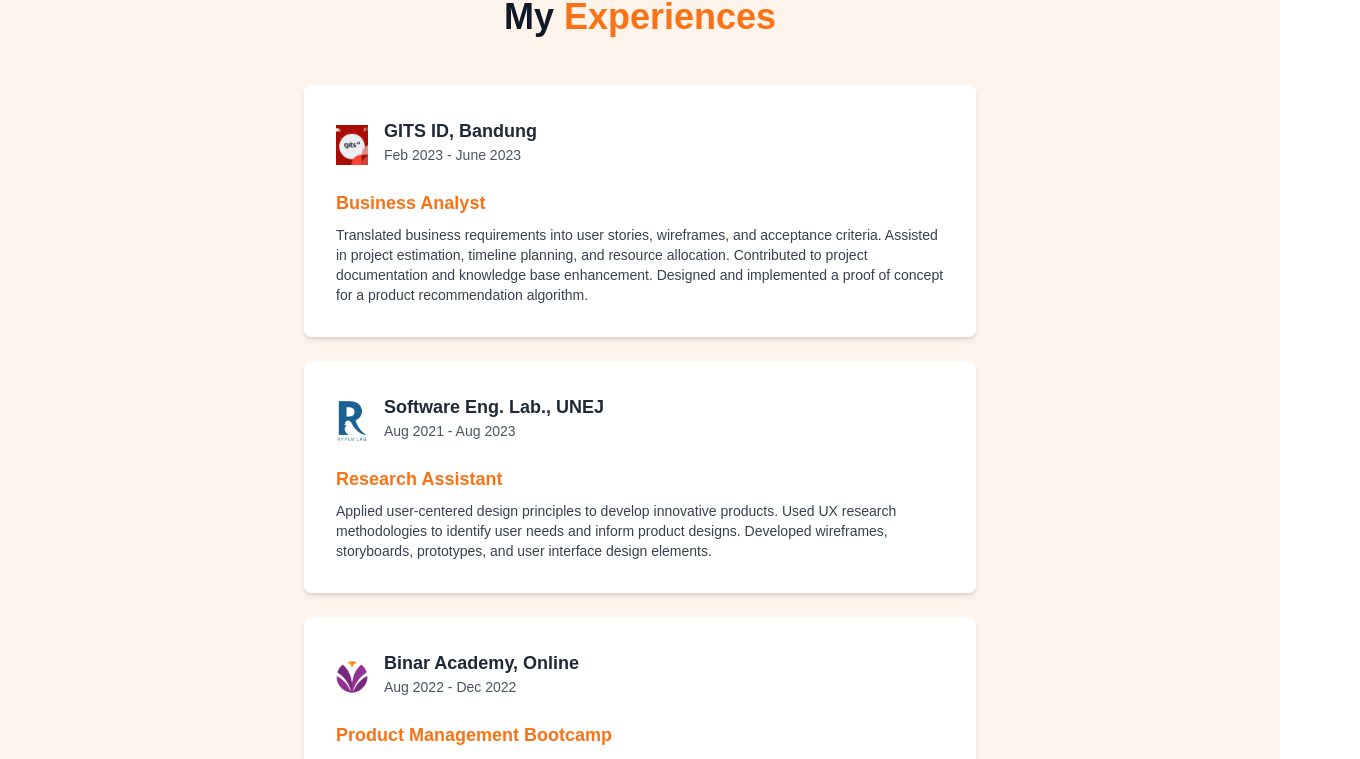
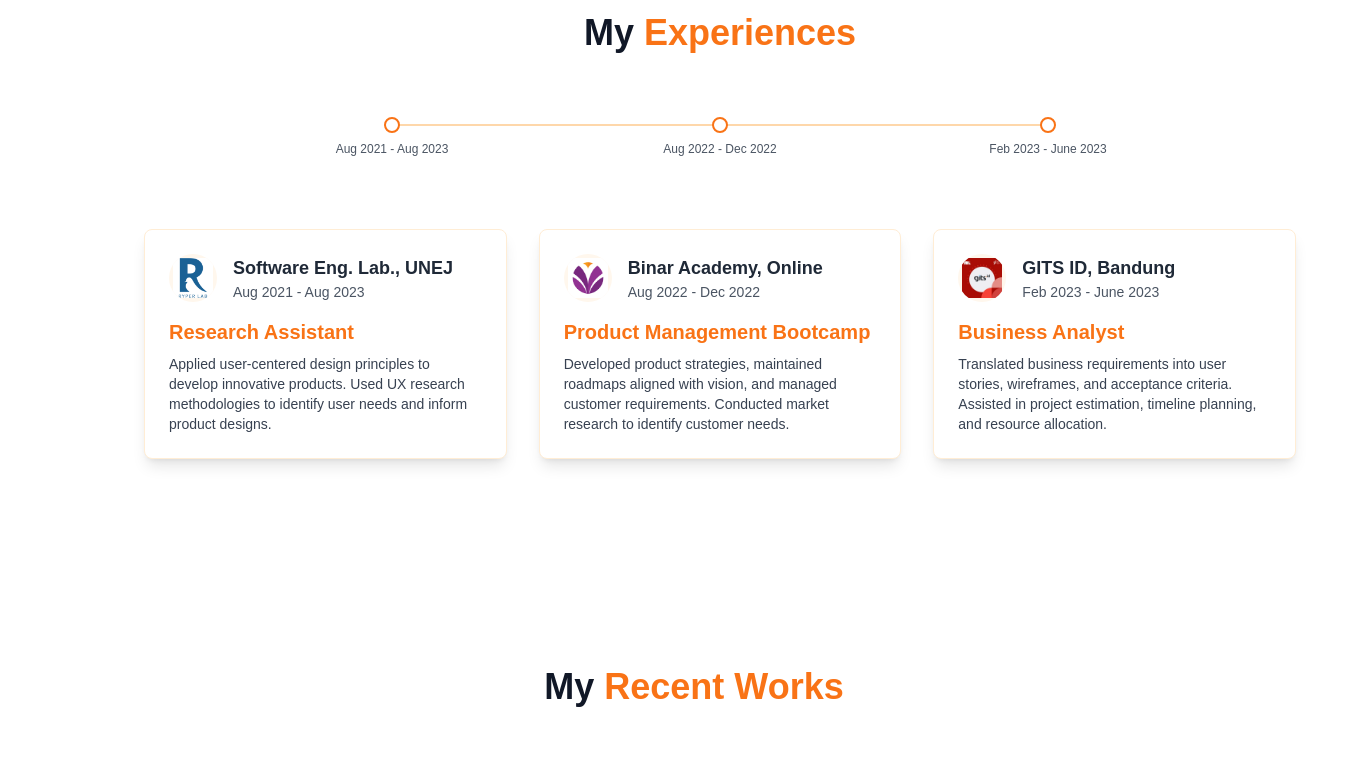
Before and after one commit to syhrezz/Portfolio, a React (Create React App) app: page / in a window 1280 px wide. Shown: the part 1358-2117 px from the top of the page, 1360 px wide, since content can reach past the window. Built offline with nearby package versions, Linux system fonts and the light colour scheme.

Commit message:
improve the experiences section

```diff
--- a/src/components/newExperience.jsx
+++ b/src/components/newExperience.jsx
@@ -7,25 +7,25 @@ import './index.css';
 
 const experiences = [
   {
-    company: "GITS ID, Bandung", // Update from picture
-    period: "Feb 2023 - June 2023",
-    role: "Business Analyst", // Update from picture
-    description: "Translated business requirements into user stories, wireframes, and acceptance criteria. Assisted in project estimation, timeline planning, and resource allocation. Contributed to project documentation and knowledge base enhancement. Designed and implemented a proof of concept for a product recommendation algorithm.",
-    icon: gitsImage
-  },
-  {
-    company: "Software Eng. Lab., UNEJ", // Update from picture
+    company: "Software Eng. Lab., UNEJ",
     period: "Aug 2021 - Aug 2023",
-    role: "Research Assistant", // Update from picture
-    description: "Applied user-centered design principles to develop innovative products. Used UX research methodologies to identify user needs and inform product designs. Developed wireframes, storyboards, prototypes, and user interface design elements.",
+    role: "Research Assistant",
+    description: "Applied user-centered design principles to develop innovative products. Used UX research methodologies to identify user needs and inform product designs.",
     icon: rplImage
   },
   {
-    company: "Binar Academy, Online", // Update from picture
+    company: "Binar Academy, Online",
     period: "Aug 2022 - Dec 2022",
-    role: "Product Management Bootcamp", // Update from picture (assuming it's a program name)
-    description: "Developed product strategies, maintained roadmaps aligned with vision, and managed customer requirements. Conducted market research to identify customer needs and competitor offerings. Managed product development projects to ensure timely delivery.",
+    role: "Product Management Bootcamp",
+    description: "Developed product strategies, maintained roadmaps aligned with vision, and managed customer requirements. Conducted market research to identify customer needs.",
     icon: binarImage
+  },
+  {
+    company: "GITS ID, Bandung",
+    period: "Feb 2023 - June 2023",
+    role: "Business Analyst",
+    description: "Translated business requirements into user stories, wireframes, and acceptance criteria. Assisted in project estimation, timeline planning, and resource allocation.",
+    icon: gitsImage
   }
 ];
 
@@ -33,75 +33,90 @@ const NewExperience = () => {
   const [hoveredIndex, setHoveredIndex] = useState(null);
 
   return (
-    <section id="experience" className="bg-FFF4EB to-white pt-8 pb-20 sm:pt-16 sm:pb-28 font-poppins">
-      <div className="container mx-auto px-4 sm:px-6 lg:px-8">
+    <section id="experience" className="bg-gradient-to-b from-FFF4EB to-white py-20 font-poppins">
+      <div className="container sm:ml-20 md:ml-20 px-4 ">
         <motion.h1
-          className="text-3xl sm:text-4xl lg:text-5xl font-bold text-center text-gray-900 mb-8 sm:mb-12"
+          className="text-4xl font-bold text-center text-gray-900 mb-16"
           initial={{ opacity: 0, y: -50 }}
           animate={{ opacity: 1, y: 0 }}
           transition={{ duration: 0.5 }}
         >
           My <span className="text-orange-500">Experiences</span>
         </motion.h1>
-        <div className="space-y-6">
+
+        <div className="hidden lg:block relative mb-24 max-w-2xl mx-auto">
+          <div className="absolute top-1/2 left-0 right-0 h-0.5 bg-orange-200 transform -translate-y-1/2"></div>
+
+          <div className="flex justify-between items-center relative">
+            {experiences.map((exp, index) => (
+              <motion.div
+                key={index}
+                className="relative flex flex-col items-center"
+                initial={{ opacity: 0, y: 20 }}
+                animate={{ opacity: 1, y: 0 }}
+                transition={{ duration: 0.5, delay: index * 0.2 }}
+              >
+                <motion.div
+                  className="w-4 h-4 bg-white border-2 border-orange-500 rounded-full z-10 relative"
+                  whileHover={{ scale: 1.2 }}
+                  transition={{ duration: 0.2 }}
+                >
+                  <motion.div
+                    className="absolute inset-0 bg-orange-500 rounded-full"
+                    initial={{ scale: 0 }}
+                    animate={{ scale: hoveredIndex === index ? 1 : 0 }}
+                    transition={{ duration: 0.3 }}
+                  />
+                </motion.div>
+                <motion.div
+                  className="absolute top-6 text-xs font-medium text-gray-600 whitespace-nowrap"
+                  initial={{ opacity: 0, y: -10 }}
+                  animate={{ opacity: 1, y: 0 }}
+                  transition={{ duration: 0.3, delay: index * 0.2 + 0.3 }}
+                >
+                  {exp.period}
+                </motion.div>
+              </motion.div>
+            ))}
+          </div>
+        </div>
+
+        <div className="grid grid-cols-1 md:grid-cols-2 lg:grid-cols-3 gap-8 max-w-6xl mx-auto">
           {experiences.map((exp, index) => (
             <motion.div
               key={index}
-              className="flex flex-col sm:flex-row items-start max-w-full sm:max-w-2xl mx-auto"
-              initial={{ opacity: 0, x: index % 2 === 0 ? -50 : 50 }}
-              animate={{ opacity: 1, x: 0 }}
+              className="w-full"
+              initial={{ opacity: 0, y: 50 }}
+              animate={{ opacity: 1, y: 0 }}
               transition={{ duration: 0.5, delay: index * 0.2 }}
               onMouseEnter={() => setHoveredIndex(index)}
               onMouseLeave={() => setHoveredIndex(null)}
             >
-              <div className="bg-white shadow-md rounded-lg p-8 sm:p-12 w-full">
+              <div className="bg-white shadow-lg rounded-lg p-6 h-full border border-orange-100 hover:border-orange-300 transition-colors duration-300">
                 <div className="flex items-center mb-4">
-                  <div className="w-8 h-8 bg-gray-200 rounded-full flex items-center justify-center mr-4">
+                  <div className="w-12 h-12 bg-orange-50 rounded-full flex items-center justify-center mr-4 overflow-hidden">
                     <img
-                      src={exp.icon} // Use the icon value from the experiences array
-                      alt={`${exp.company} Icon`} // Use the company name for alt text
+                      src={exp.icon}
+                      alt={`${exp.company} Icon`}
                       className="w-10 h-10 object-cover"
                     />
                   </div>
-                  <div className="flex-grow">
-                    {index === 1 ? (
-                      <div className="text-left">
-                        <motion.h2
-                          className="text-lg sm:text-xl font-semibold text-gray-800"
-                          whileHover={{ scale: 1.05 }}
-                        >
-                          {exp.company}
-                        </motion.h2>
-                        <p className="text-sm sm:text-base text-gray-600 mb-2 text-left">{exp.period}</p>
-                      </div>
-                    ) : (
-                      <div>
-                        <motion.h2
-                          className="text-lg sm:text-xl font-semibold text-gray-800"
-                          whileHover={{ scale: 1.05 }}
-                        >
-                          {exp.company}
-                        </motion.h2>
-                        <p className="text-sm sm:text-base text-gray-600 mb-2">{exp.period}</p>
-                      </div>
-                    )}
+                  <div>
+                    <h2 className="text-lg font-semibold text-gray-800">{exp.company}</h2>
+                    <p className="text-sm text-gray-600">{exp.period}</p>
                   </div>
                 </div>
-                <motion.h3
-                  className="text-lg sm:text-xl font-semibold text-orange-500 mb-2"
-                  whileHover={{ scale: 1.05 }}
-                >
-                  {exp.role}
-                </motion.h3>
-                <p className="text-sm sm:text-base text-gray-700">{exp.description}</p>
+                <h3 className="text-xl font-semibold text-orange-500 mb-2">{exp.role}</h3>
+                <p className="text-sm text-gray-700">{exp.description}</p>
               </div>
             </motion.div>
           ))}
         </div>
+
         <AnimatePresence>
           {hoveredIndex !== null && (
             <motion.div
-              className="fixed bottom-4 right-4 bg-orange-500 text-white p-4 rounded-lg shadow-lg bg-opacity-80"
+              className="hidden lg:block fixed bottom-4 right-4 bg-orange-500 text-white p-4 rounded-lg shadow-lg z-10"
               initial={{ opacity: 0, y: 20 }}
               animate={{ opacity: 1, y: 0 }}
               exit={{ opacity: 0, y: 20 }}
```
